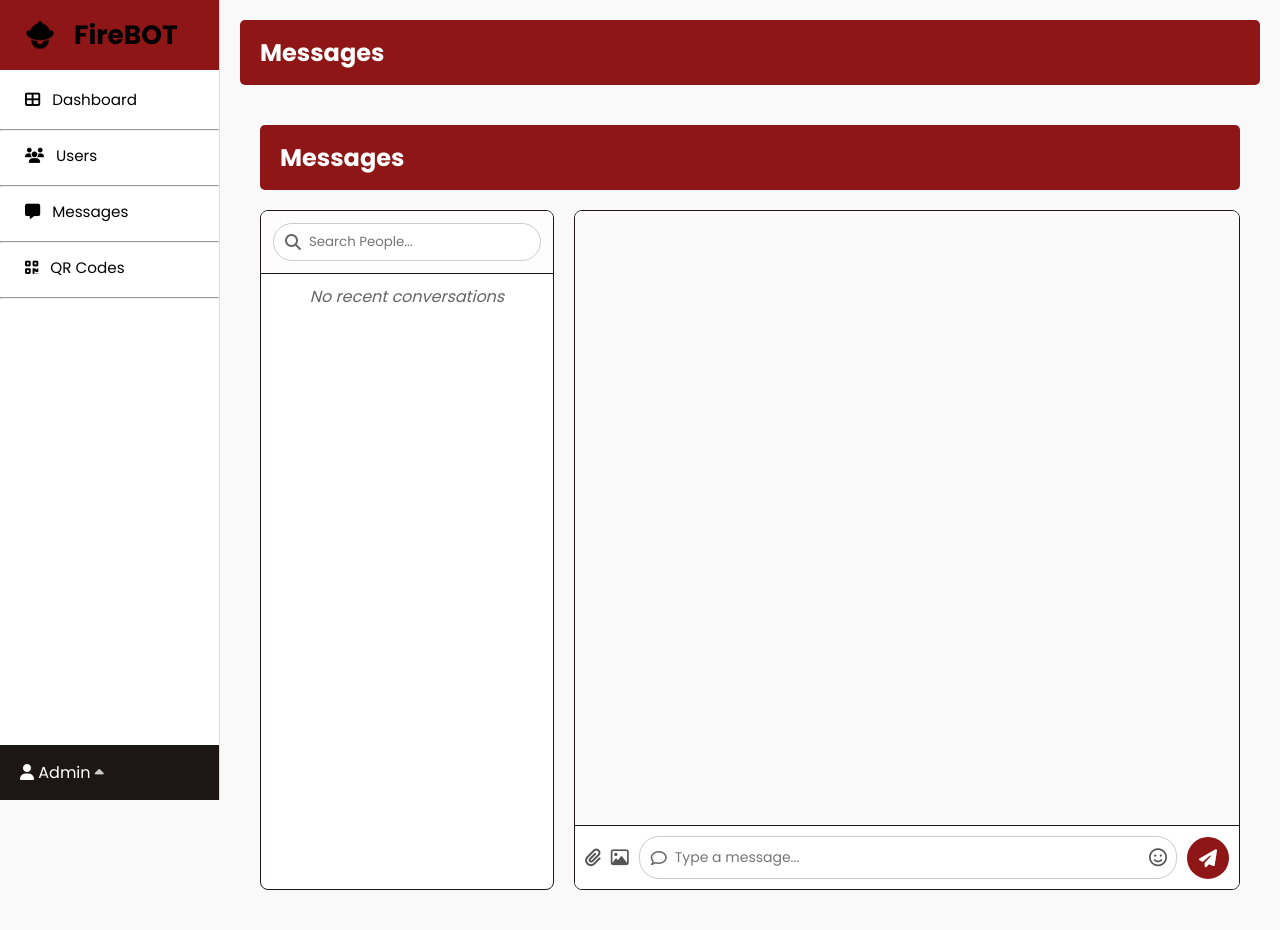
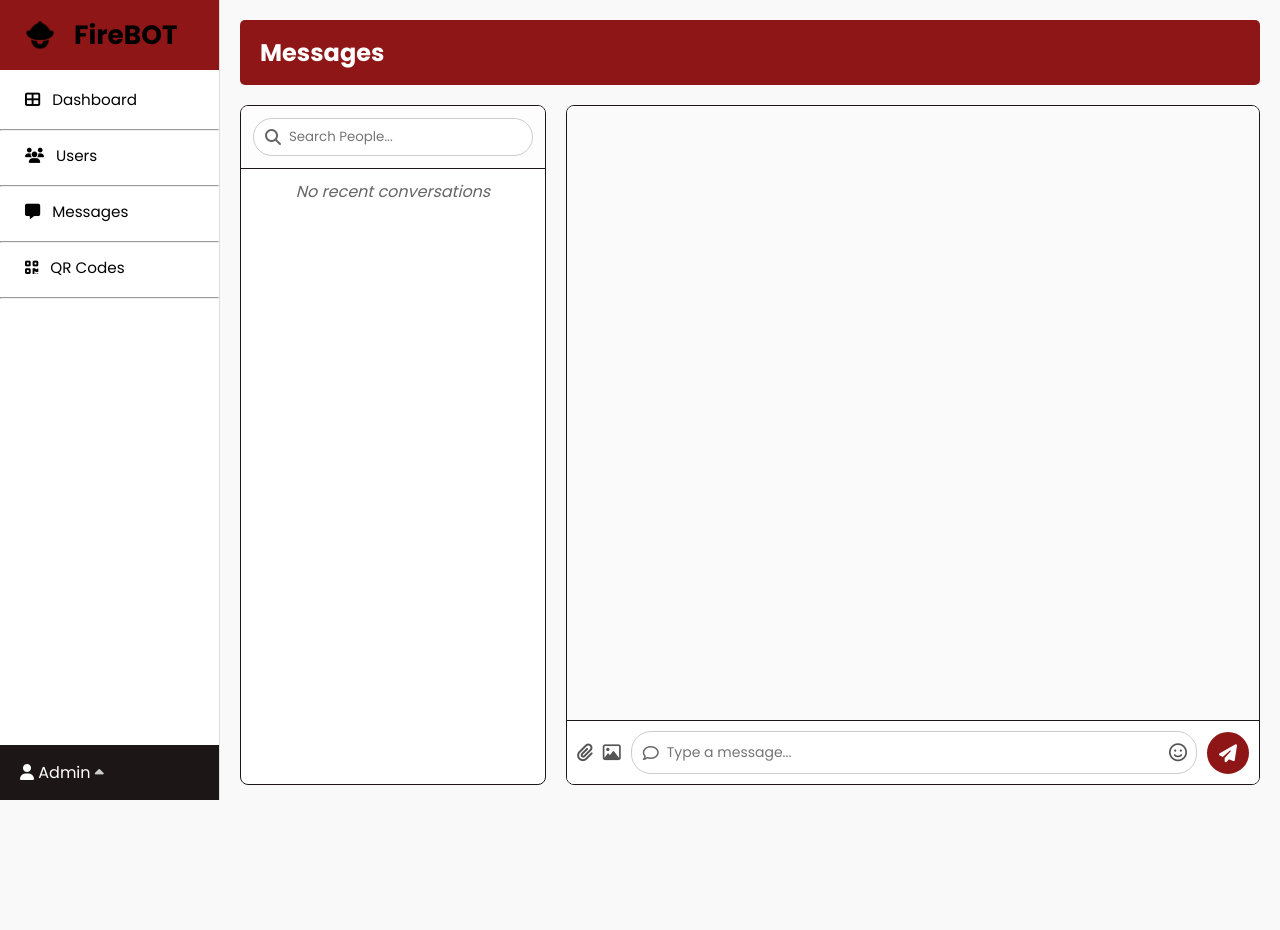
Before and after one commit to jeymz-php/firebot, a PHP site: page /admin/messages.php in a window 1280 px wide. After the commit the page ends 800 px from the top, so only its background shows below. Run offline with PHP 8.4, Linux system fonts and the light colour scheme; data that the repository does not hold is empty.

Commit message:
messages ui updated

```diff
--- a/admin/messages.php
+++ b/admin/messages.php
@@ -1,6 +1,3 @@
-<?php
-include '../config/config.php';
-?>
 <!DOCTYPE html>
 <html lang="en">
 <head>
@@ -57,12 +54,8 @@ include '../config/config.php';
   </style>
 </head>
 <body>
-<?php include 'admin_navbar.php'; ?>
 
-<div class="main-content">
-  <div class="header">
-    <h2>Messages</h2>
-  </div>
+  <?php include 'admin_navbar.php'; ?>
 
   <div class="main-content">
     <div class="header">
@@ -181,6 +174,5 @@ include '../config/config.php';
     loadMessages();
   </script>
 
-</script>
 </body>
 </html>
```
